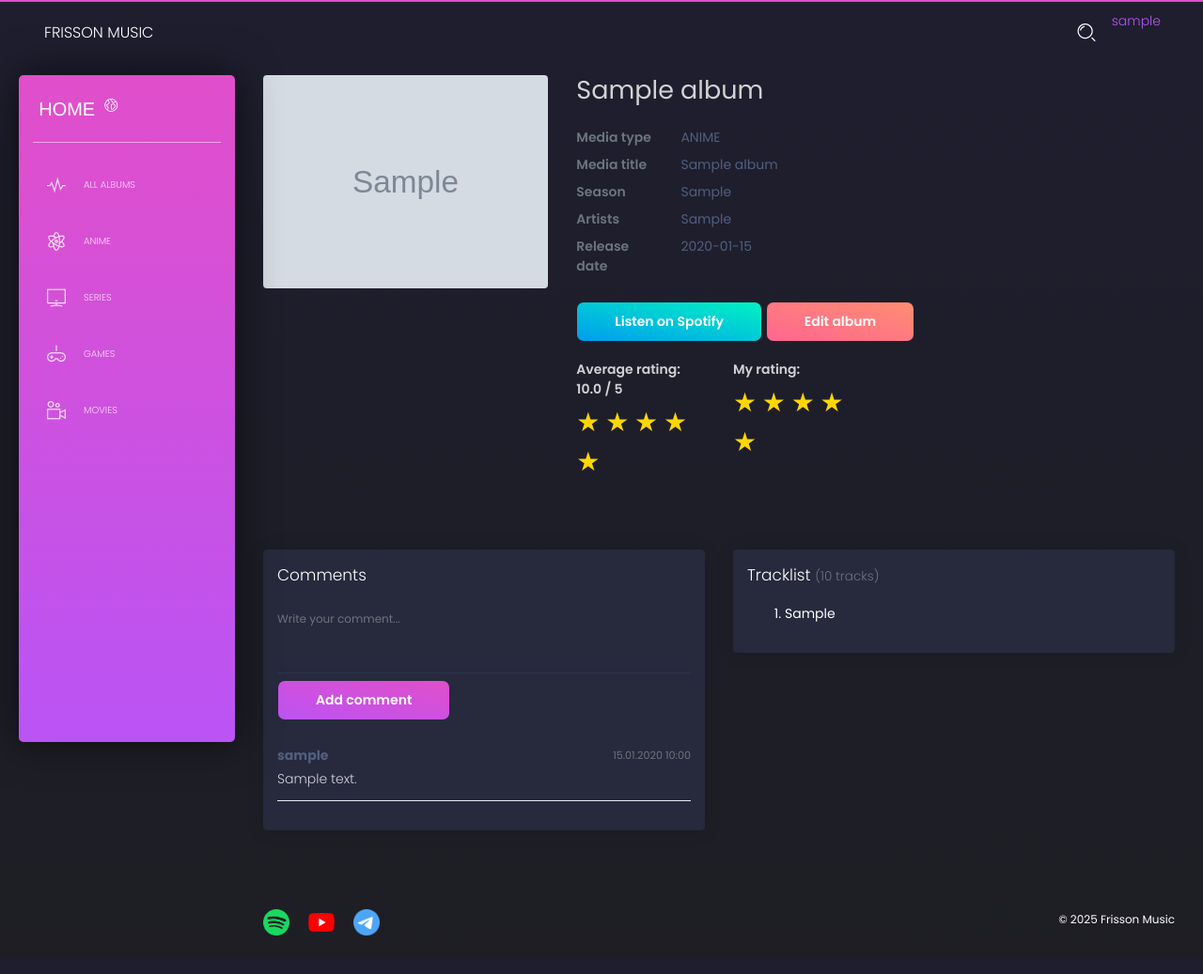
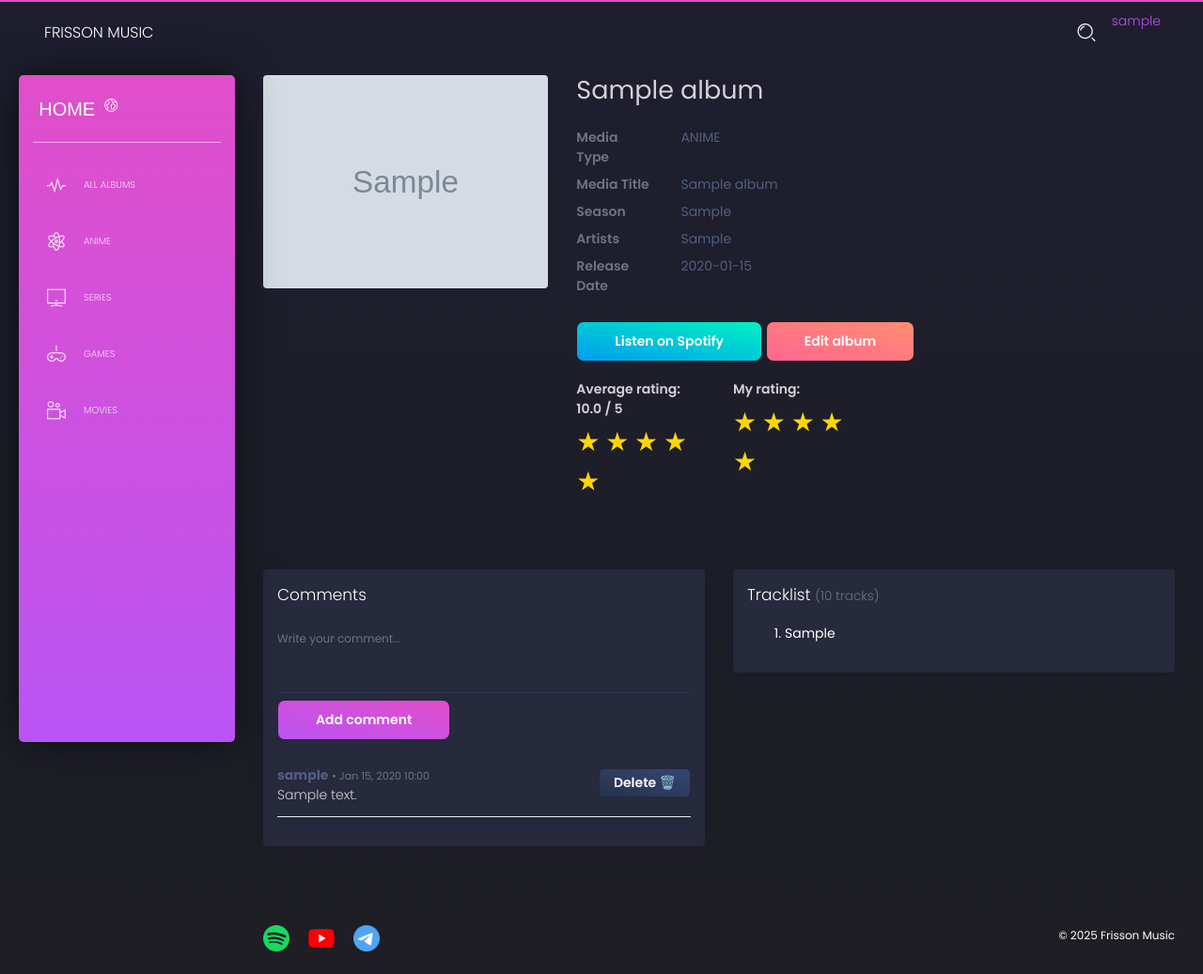
Before and after one commit to Iventyk/frisson-music, a Django app: page /album/1/ in a window 1280 px wide. Shown: the whole page at 94% size. Before the commit the page ends 996 px from the top, so only its background shows below. Run offline with Django 5.2, Linux system fonts and the light colour scheme; a user stored in the database is signed in; tables that the repository leaves empty hold one stand-in row (values such as "Sample post"); grey boxes marked "Sample" are stand-in pictures; some libraries are stand-ins or nearby versions.

Commit message:
added Comment Delete bttn on Comments section

```diff
--- a/frisson_music/urls.py
+++ b/frisson_music/urls.py
@@ -1,5 +1,6 @@
-from django.contrib.auth.views import LoginView, LogoutView
 from django.urls import path, include
+
+from . import views
 from .views import (
     HomePageView,
     AlbumListView,
@@ -23,4 +24,6 @@ urlpatterns = [
          name="album-update"),
     path("albums/<str:album_type>/", AlbumListView.as_view(),
          name="album-list-by-type"),
+    path("comment/<int:comment_id>/delete/", views.delete_comment,
+         name="delete-comment"),
 ]
--- a/frisson_music/views.py
+++ b/frisson_music/views.py
@@ -1,5 +1,6 @@
+from django.contrib.auth.decorators import login_required
 from django.contrib.auth.mixins import LoginRequiredMixin
-from django.shortcuts import redirect
+from django.shortcuts import redirect, get_object_or_404
 from django.urls import reverse_lazy, reverse
 from django.views.generic import (
     ListView,
@@ -16,7 +17,7 @@ from .forms import (
     CommentForm,
     RatingForm
 )
-from .models import Album, User, Rating
+from .models import Album, User, Rating, Comment
 
 
 class HomePageView(TemplateView):
@@ -147,3 +148,13 @@ class UserUpdateView(LoginRequiredMixin, UpdateView):
 
     def get_object(self, queryset=None):
         return self.request.user
+
+
+@login_required
+def delete_comment(request, comment_id):
+    comment = get_object_or_404(Comment, id=comment_id)
+    if comment.user == request.user:
+        album_id = comment.album.id
+        comment.delete()
+        return redirect("album-detail", pk=album_id)
+    return redirect("album-detail", pk=comment.album.id)
--- a/templates/frisson_music/album_detail.html
+++ b/templates/frisson_music/album_detail.html
@@ -22,12 +22,12 @@
         <h2 class="mb-4">{{ album.album_title }}</h2>
 
         <div class="row mb-2">
-          <div class="col-2 font-weight-bold text-muted">Media type</div>
+          <div class="col-2 font-weight-bold text-muted">Media Type</div>
           <div class="col-10">{{ album.media_type }}</div>
         </div>
 
         <div class="row mb-2">
-          <div class="col-2 font-weight-bold text-muted">Media title</div>
+          <div class="col-2 font-weight-bold text-muted">Media Title</div>
           <div class="col-10">{{ album.media_title }}</div>
         </div>
 
@@ -58,7 +58,7 @@
         </div>
 
         <div class="row mb-4">
-          <div class="col-2 font-weight-bold text-muted">Release date</div>
+          <div class="col-2 font-weight-bold text-muted">Release Date</div>
           <div class="col-10">{{ album.release_date }}</div>
         </div>
 
@@ -144,20 +144,21 @@
             {% endif %}
 
             {% for comment in comments %}
-              <div class="border-bottom mb-3 pb-2">
-
-                <div class="d-flex justify-content-between align-items-center">
+              <div class="border-bottom mb-3 pb-2 d-flex justify-content-between align-items-start">
+                <div>
                   <strong>{{ comment.user.username }}</strong>
-                  <small class="text-muted">
-                    {{ comment.created_at|date:"d.m.Y H:i" }}
-                  </small>
+                  <small class="text-muted"> • {{ comment.created_at|date:"M d, Y H:i" }}</small>
+                  <p class="mb-1">{{ comment.text }}</p>
                 </div>
-
-                <p class="mb-1 mt-1">{{ comment.text }}</p>
-
+                {% if comment.user == user %}
+                  <div>
+                    <form method="post" action="{% url 'delete-comment' comment.id %}">
+                      {% csrf_token %}
+                      <button type="submit" class="btn btn-sm btn-outline-danger">Delete 🗑️</button>
+                    </form>
+                  </div>
+                {% endif %}
               </div>
-            {% empty %}
-              <p class="text-muted">No comments yet. Be the first!.</p>
             {% endfor %}
           </div>
         </div>
```
